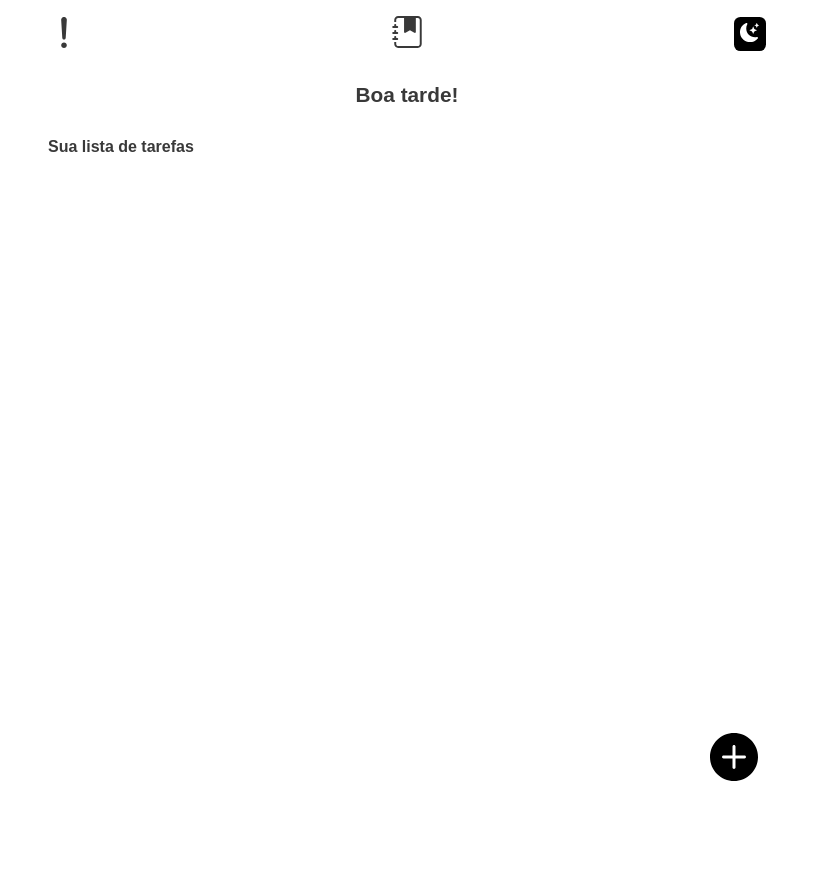
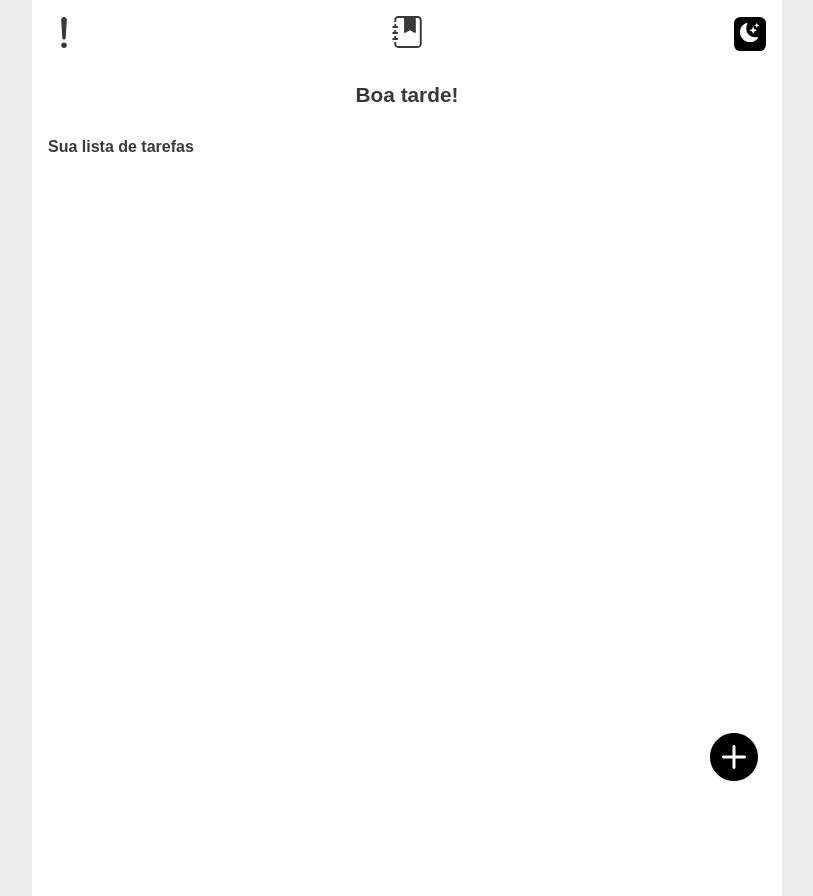
Before and after one commit to DuartDouglas/notes, a plain HTML site: page index.html in a window 1280 px wide. Shown: the whole page, without its empty margins (233-1046 px from the left). Drawn offline with Linux system fonts and the light colour scheme.

Commit message:
correção no background-color do body ao iniciar a aplicação

```diff
--- a/styles/style.css
+++ b/styles/style.css
@@ -20,6 +20,10 @@ button {
 
 button:hover {
    cursor: pointer;
+}
+
+body {
+   background-color: #eeeeee;
 }
 
 #mode {
```
